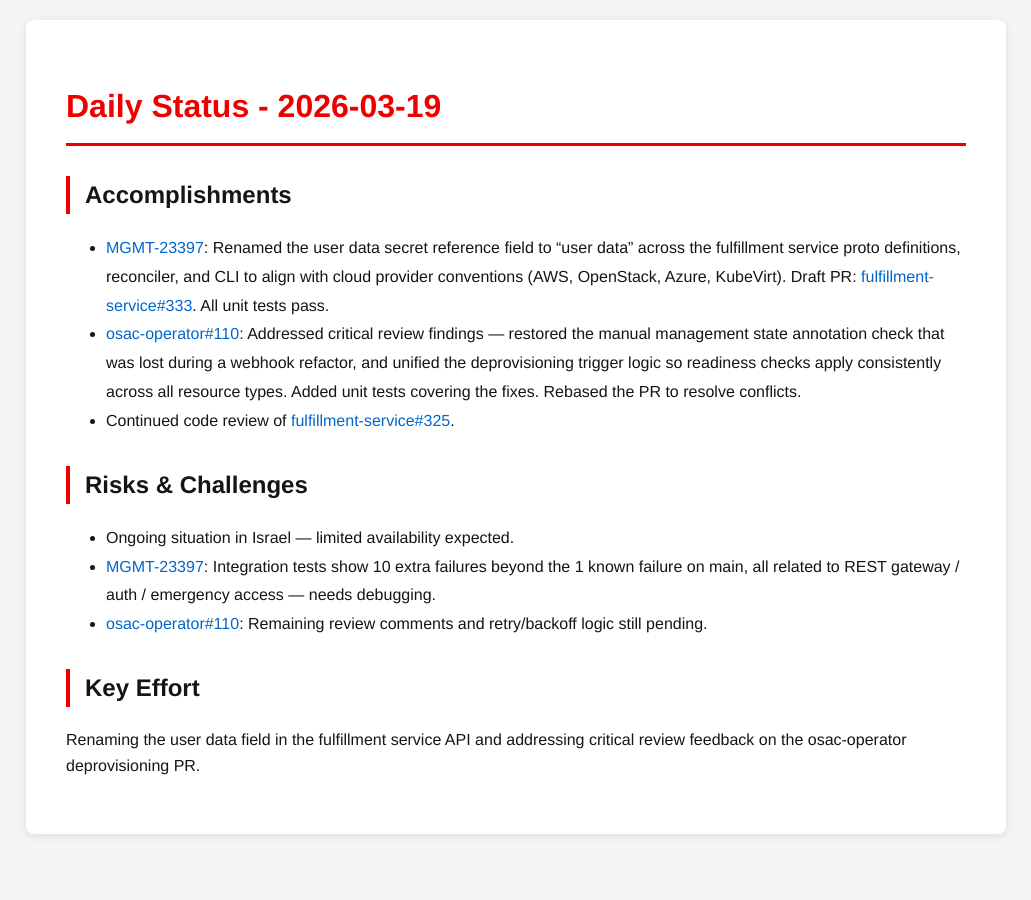
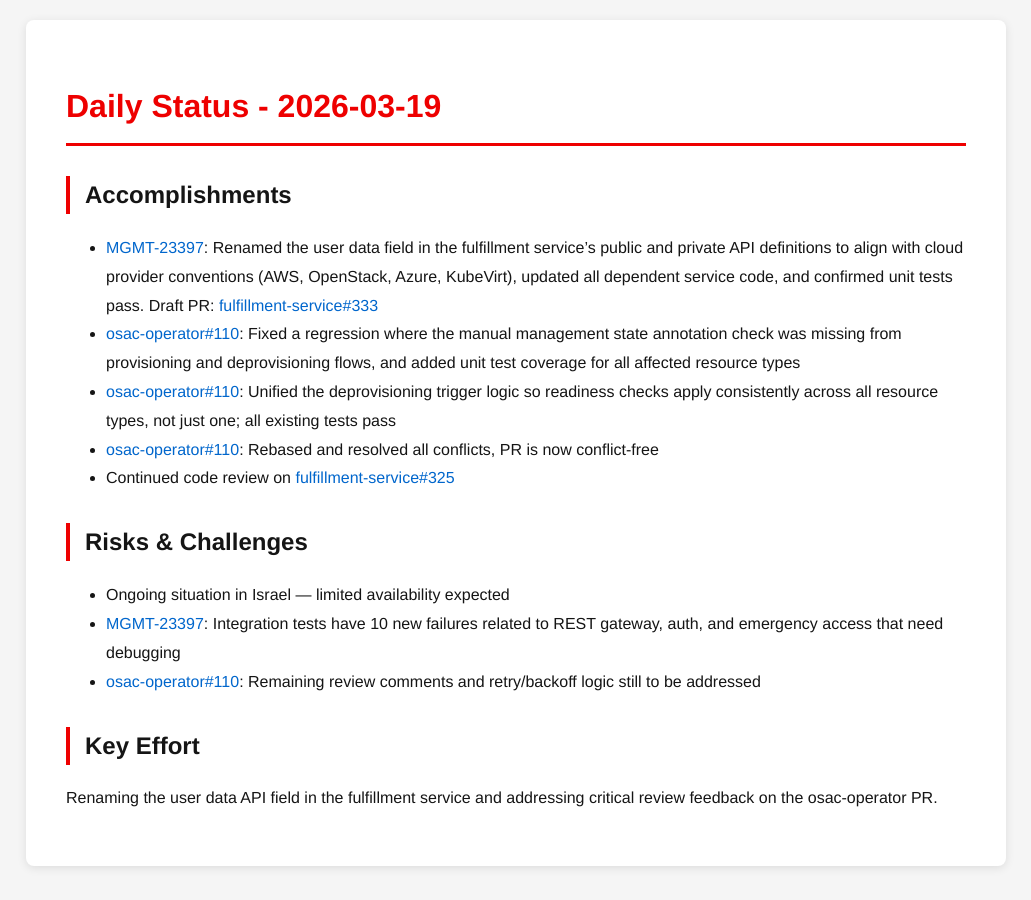
Before and after one commit to tzvatot/daily-status, a Jekyll site: the page built from 2026-03-19.md, in a window 1280 px wide. Shown: the whole page, without its empty margins (124-1155 px from the left). Built offline with Jekyll 4.4.1, drawn with Linux system fonts in a browser that asks for light colours.

Commit message:
Daily status update - 2026-03-19

```diff
--- a/2026-03-19.md
+++ b/2026-03-19.md
@@ -7,14 +7,16 @@ date: 2026-03-19
 # Daily Status - 2026-03-19
 
 ## Accomplishments
-- [MGMT-23397](https://issues.redhat.com/browse/MGMT-23397): Renamed the user data secret reference field to "user data" across the fulfillment service proto definitions, reconciler, and CLI to align with cloud provider conventions (AWS, OpenStack, Azure, KubeVirt). Draft PR: [fulfillment-service#333](https://github.com/osac-project/fulfillment-service/pull/333). All unit tests pass.
-- [osac-operator#110](https://github.com/osac-project/osac-operator/pull/110): Addressed critical review findings — restored the manual management state annotation check that was lost during a webhook refactor, and unified the deprovisioning trigger logic so readiness checks apply consistently across all resource types. Added unit tests covering the fixes. Rebased the PR to resolve conflicts.
-- Continued code review of [fulfillment-service#325](https://github.com/osac-project/fulfillment-service/pull/325).
+- [MGMT-23397](https://issues.redhat.com/browse/MGMT-23397): Renamed the user data field in the fulfillment service's public and private API definitions to align with cloud provider conventions (AWS, OpenStack, Azure, KubeVirt), updated all dependent service code, and confirmed unit tests pass. Draft PR: [fulfillment-service#333](https://github.com/osac-project/fulfillment-service/pull/333)
+- [osac-operator#110](https://github.com/osac-project/osac-operator/pull/110): Fixed a regression where the manual management state annotation check was missing from provisioning and deprovisioning flows, and added unit test coverage for all affected resource types
+- [osac-operator#110](https://github.com/osac-project/osac-operator/pull/110): Unified the deprovisioning trigger logic so readiness checks apply consistently across all resource types, not just one; all existing tests pass
+- [osac-operator#110](https://github.com/osac-project/osac-operator/pull/110): Rebased and resolved all conflicts, PR is now conflict-free
+- Continued code review on [fulfillment-service#325](https://github.com/osac-project/fulfillment-service/pull/325)
 
 ## Risks & Challenges
-- Ongoing situation in Israel — limited availability expected.
-- [MGMT-23397](https://issues.redhat.com/browse/MGMT-23397): Integration tests show 10 extra failures beyond the 1 known failure on main, all related to REST gateway / auth / emergency access — needs debugging.
-- [osac-operator#110](https://github.com/osac-project/osac-operator/pull/110): Remaining review comments and retry/backoff logic still pending.
+- Ongoing situation in Israel — limited availability expected
+- [MGMT-23397](https://issues.redhat.com/browse/MGMT-23397): Integration tests have 10 new failures related to REST gateway, auth, and emergency access that need debugging
+- [osac-operator#110](https://github.com/osac-project/osac-operator/pull/110): Remaining review comments and retry/backoff logic still to be addressed
 
 ## Key Effort
-Renaming the user data field in the fulfillment service API and addressing critical review feedback on the osac-operator deprovisioning PR.
+Renaming the user data API field in the fulfillment service and addressing critical review feedback on the osac-operator PR.
```
